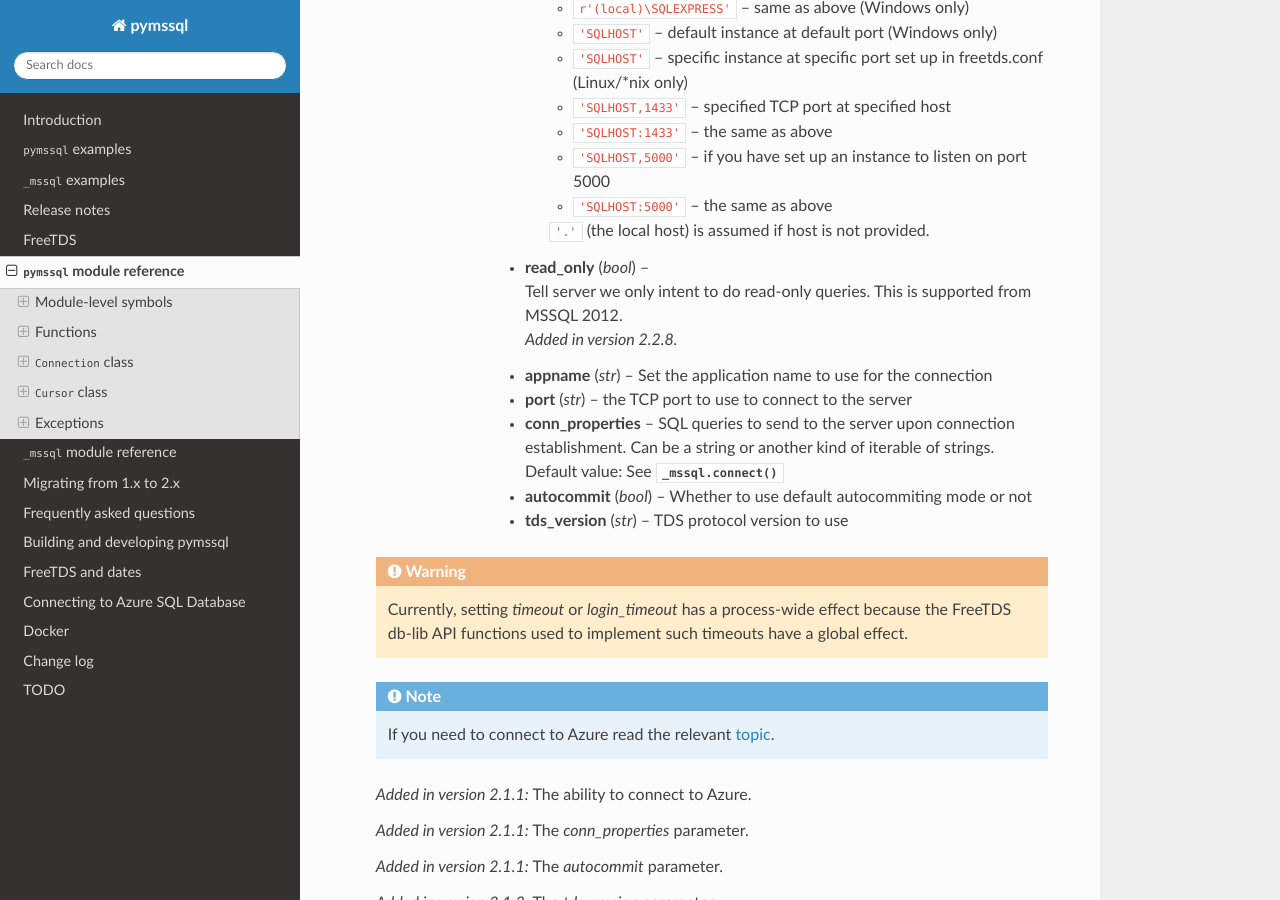
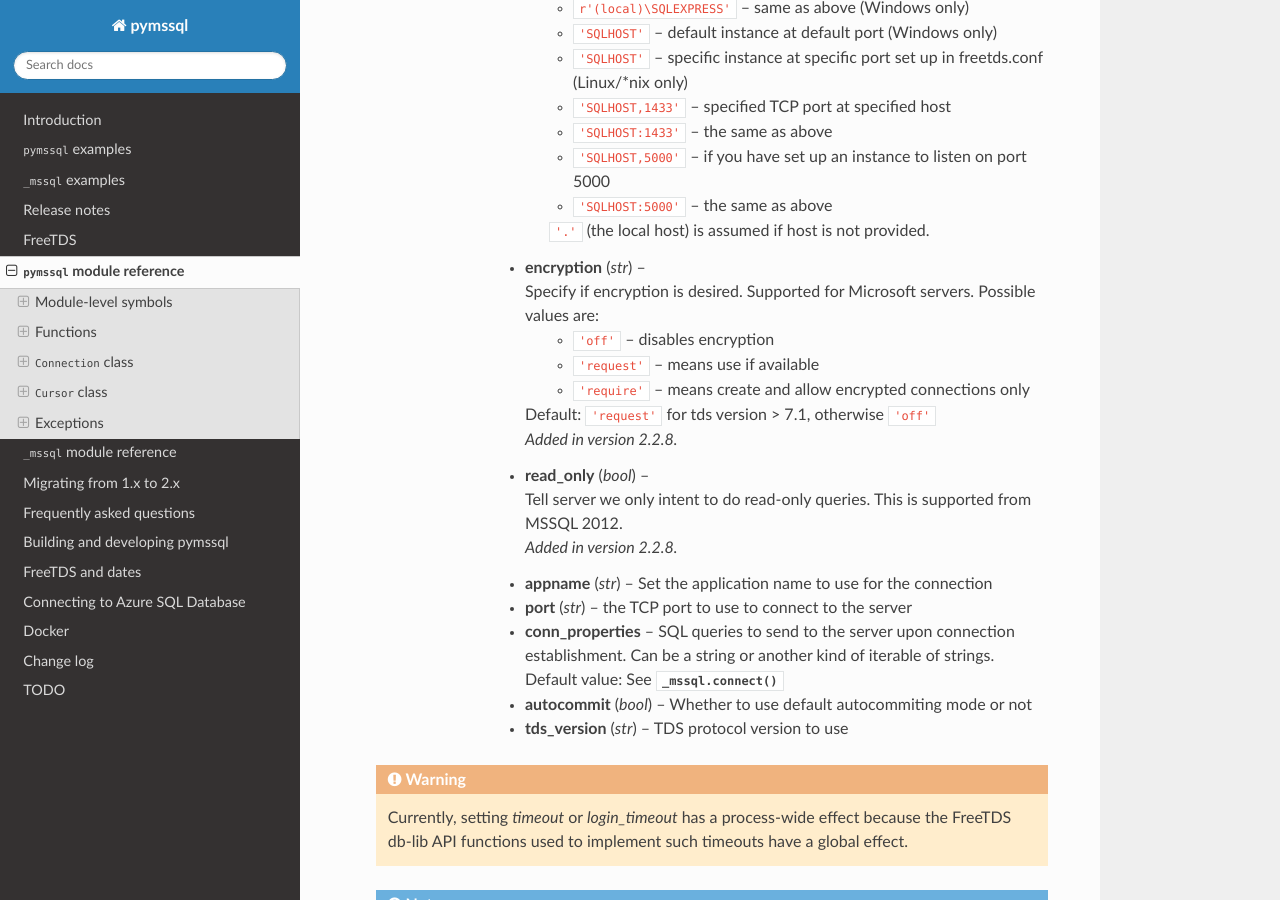
Before and after one commit to pymssql/pymssql, a Sphinx documentation site: the page built from docs/ref/pymssql.rst, in a window 1280 px wide and 900 px high, scrolled down 1513 px. Built offline with Sphinx 7.4.7 and the Read the Docs theme 2.0.0, drawn with Linux system fonts in a browser that asks for light colours; the version number could not be read and is left out.

Commit message:
Add default value to the encryption parameter docs.

```diff
--- a/docs/ref/_mssql.rst
+++ b/docs/ref/_mssql.rst
@@ -80,11 +80,12 @@ Functions
                        * ``'SQLHOST:5000'`` -- The same as above
 
     :param str encryption: Specify if encryption is desired. Supported for
-                           Microsoft servers. Possible values are:
+                        Microsoft servers. Possible values are:
 
                            * ``'off'`` -- disables encryption
                            * ``'request'`` -- means use if available
                            * ``'require'`` -- means create and allow encrypted connections only
+                        Default: ``'request'`` for tds version > 7.1, otherwise ``'off'``
 
                         .. versionadded:: 2.2.8
 
--- a/docs/ref/pymssql.rst
+++ b/docs/ref/pymssql.rst
@@ -76,6 +76,16 @@ Functions
                      * ``'SQLHOST:5000'`` -- the same as above
 
                      ``'.'`` (the local host) is assumed if host is not provided.
+
+   :param str encryption: Specify if encryption is desired. Supported for
+                        Microsoft servers. Possible values are:
+
+                           * ``'off'`` -- disables encryption
+                           * ``'request'`` -- means use if available
+                           * ``'require'`` -- means create and allow encrypted connections only
+                        Default: ``'request'`` for tds version > 7.1, otherwise ``'off'``
+
+                        .. versionadded:: 2.2.8
 
    :param bool read_only: Tell server we only intent to do read-only queries.
                         This is supported from MSSQL 2012.
```
